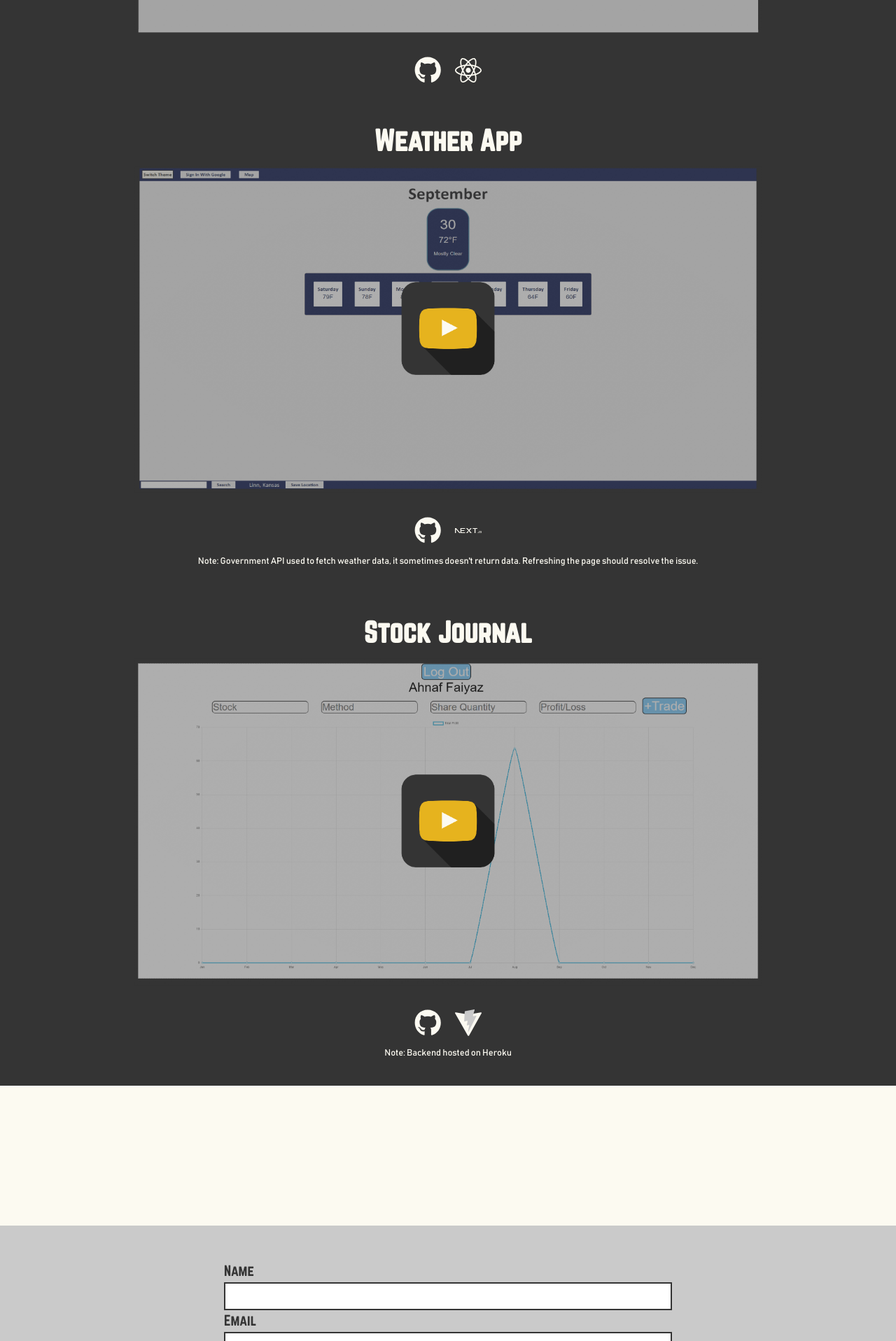
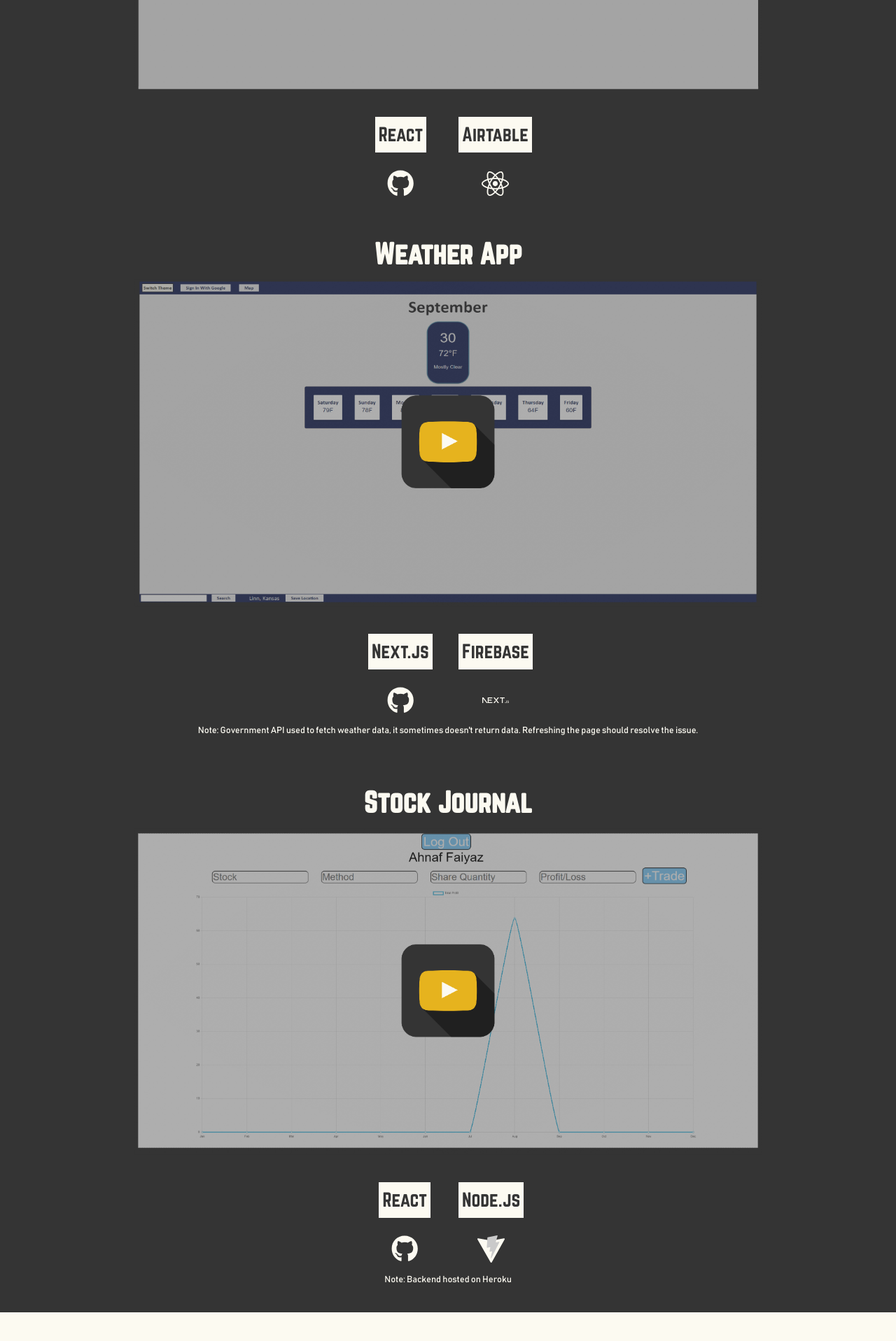
Before and after one commit to 12ahnaf34/ahnaf-faiyaz, a React (Vite) app: page / in a window 1280 px wide. Shown: the part 3393-5310 px from the top of the page at 70% size. Built offline with nearby package versions, Linux system fonts and the light colour scheme.

Commit message:
edited project descriptions

```diff
--- a/src/components/PortfolioProjects/PortfolioProjects.jsx
+++ b/src/components/PortfolioProjects/PortfolioProjects.jsx
@@ -30,6 +30,7 @@ export default function PortfolioProjects(props) {
             <Thumbnail src="star_wars_thumb.png" alt="Star Wars" />
           </YoutubeLink>
           <SubContainer>
+            <Description column="1/3">React</Description>
             <GithubLink href="https://github.com/12ahnaf34/star-wars" target="_blank" rel="noreferrer noopener">
               <FaGithub />
             </GithubLink>
@@ -45,6 +46,8 @@ export default function PortfolioProjects(props) {
             <Thumbnail src="todoList_thumb.png" alt="Todo List" />
           </YoutubeLink>
           <SubContainer>
+            <Description>React</Description>
+            <Description>Airtable</Description>
             <GithubLink href="https://github.com/12ahnaf34/ctd-react-sparrow" target="_blank" rel="noreferrer noopener">
               <FaGithub />
             </GithubLink>
@@ -60,6 +63,8 @@ export default function PortfolioProjects(props) {
             <Thumbnail src="weather_app_thumb.png" alt="Weather App" />
           </YoutubeLink>
           <SubContainer>
+            <Description>Next.js</Description>
+            <Description>Firebase</Description>
             <GithubLink href="https://github.com/12ahnaf34/Weather-App" target="_blank" rel="noreferrer noopener">
               <FaGithub />
             </GithubLink>
@@ -78,6 +83,8 @@ export default function PortfolioProjects(props) {
             <Thumbnail src="/stock_journal_thumb.png" alt="Stock Journal" />
           </YoutubeLink>
           <SubContainer>
+            <Description>React</Description>
+            <Description>Node.js</Description>
             <GithubLink href="https://github.com/12ahnaf34/Stock-Journal" target="_blank" rel="noreferrer noopener">
               <FaGithub />
             </GithubLink>
--- a/src/components/PortfolioProjects/PortfolioProjects.styled.js
+++ b/src/components/PortfolioProjects/PortfolioProjects.styled.js
@@ -118,6 +118,7 @@ export const Description = styled.span`
   padding: 5px;
   font-size: ${({ fontSize }) => fontSize || "2cqi"};
   font-family: ${({ primary }) => (primary ? "Bahnschrift" : "Norwester")};
+  grid-column: ${({ column }) => column};
 
   @media (max-width: 800px) {
     align-items: middle;
```
